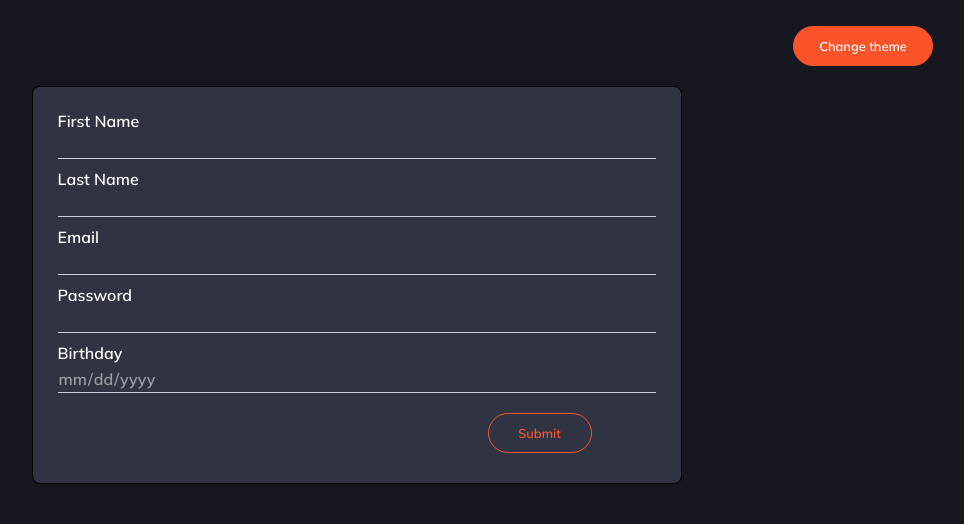
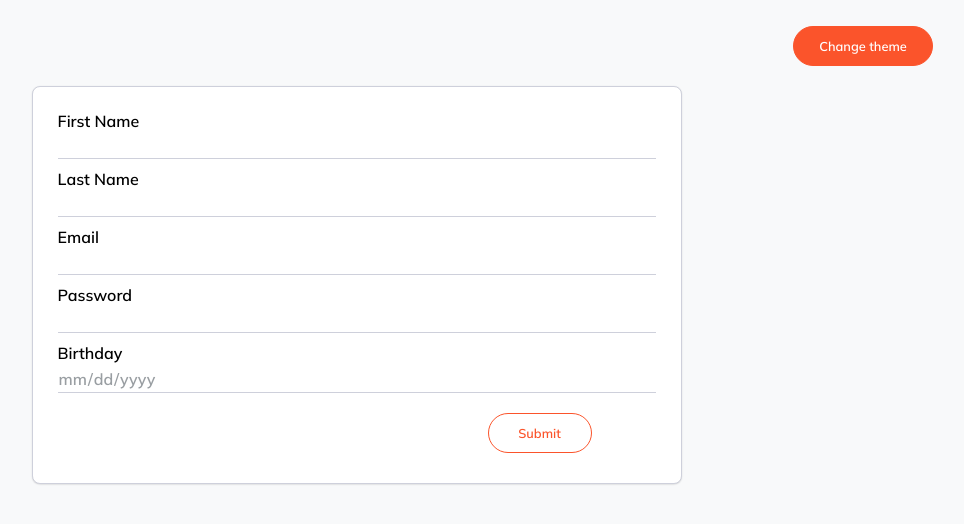
Before and after one commit to gabrielmartinezghioma/CRUD-GHIOMA, a React (Vite) app: page / in a window 1280 px wide. Shown: the top 524 px of the page, without its empty margins (283-1247 px from the left). Built offline with nearby package versions, Linux system fonts and the light colour scheme; no server answers.

Commit message:
advances

```diff
--- a/src/App.jsx
+++ b/src/App.jsx
@@ -154,15 +154,15 @@ function App() {
   />
 
   return (
-    <div className={` ${app.App} ${isMode && app.AppDark}`}>
-      <button className={`${app.button} ${isMode && app.buttonDark}`} onClick={() => buttonFunction()}>Change theme</button>
+    <div className={` ${app.App} ${isMode!=true && app.AppDark}`}>
+      <button className={`${app.button} ${isMode!=true && app.buttonDark}`} onClick={() => buttonFunction()}>Change theme</button>
       {/* {isError && componentError} */}
       {/* {isLoad && componentLoad} */}
       {/* {isCreated && componentCreate} */}
       {/* {isDelete && componentDelete} */}
       {/* {isUpdate && componentEdit} */}
       {componentProductsForm}
-      <div className={`${data.length>0 ? `${app.div} ${isMode && app.divDark}` :app.divTextNone}`}>
+      <div className={`${data.length>0 ? `${app.div} ${isMode!=true && app.divDark}` :app.divTextNone}`}>
         <div className={`${data.length>0 ? app.divTetx : app.divTextNone}`}>
           <h2 className={app.divTetxH2}>First Name</h2>
           <h2 className={app.divTetxH2}>Last Name</h2>
--- a/src/assets/Components/UsersForm.jsx
+++ b/src/assets/Components/UsersForm.jsx
@@ -44,7 +44,7 @@ const ProductsForm = ({ submitButton, sendOfProducsForm, sendAppToForm, sendForm
   }, [sendAppToForm])
 
   return (
-    <form className={` ${form.form} ${isMode && form.formDark}`} onSubmit={handleSubmit(getFormData)}>
+    <form className={` ${form.form} ${isMode!=true && form.formDark}`} onSubmit={handleSubmit(getFormData)}>
       <div className={`${form.formDiv}`}>
         <label  className={`${form.formLabel}`} htmlFor="name-id">First Name</label>
         <input className={ `${errors.first_name ? form.formInputError :form.formInput }`}
```
